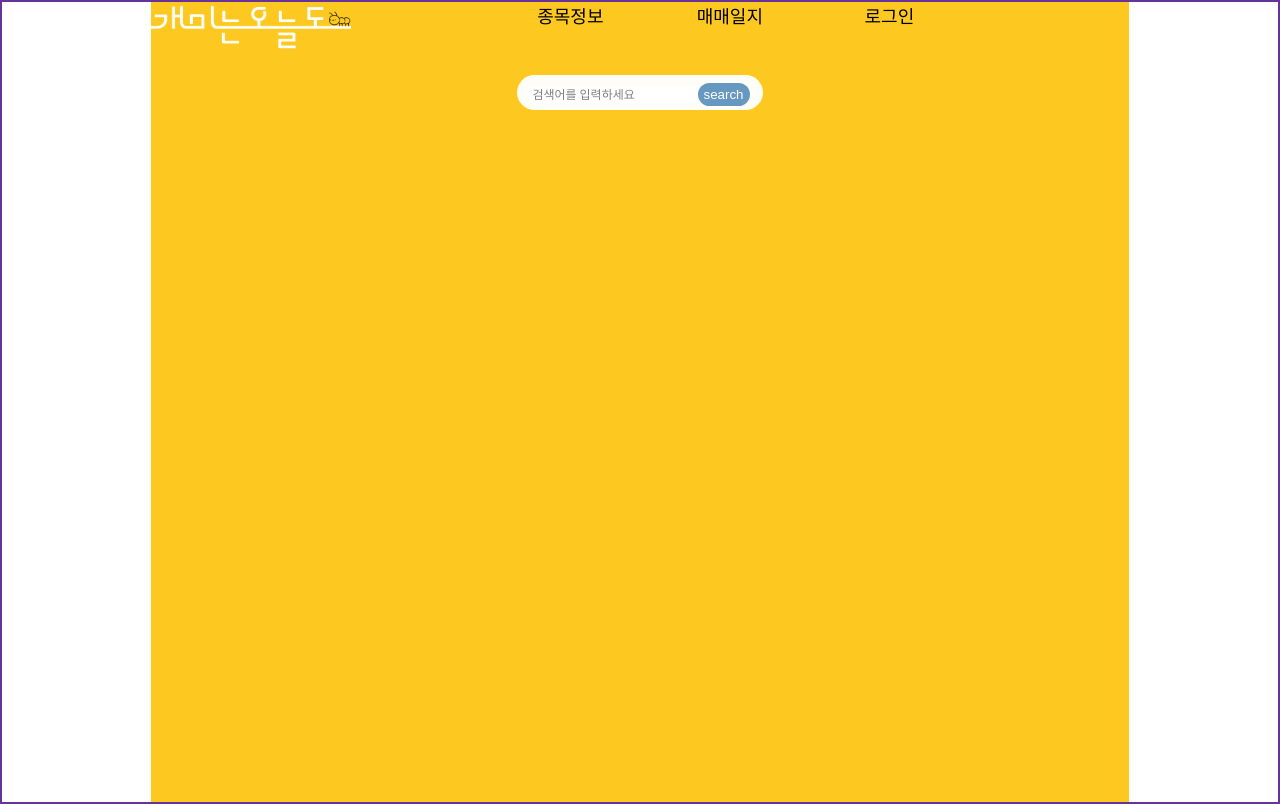
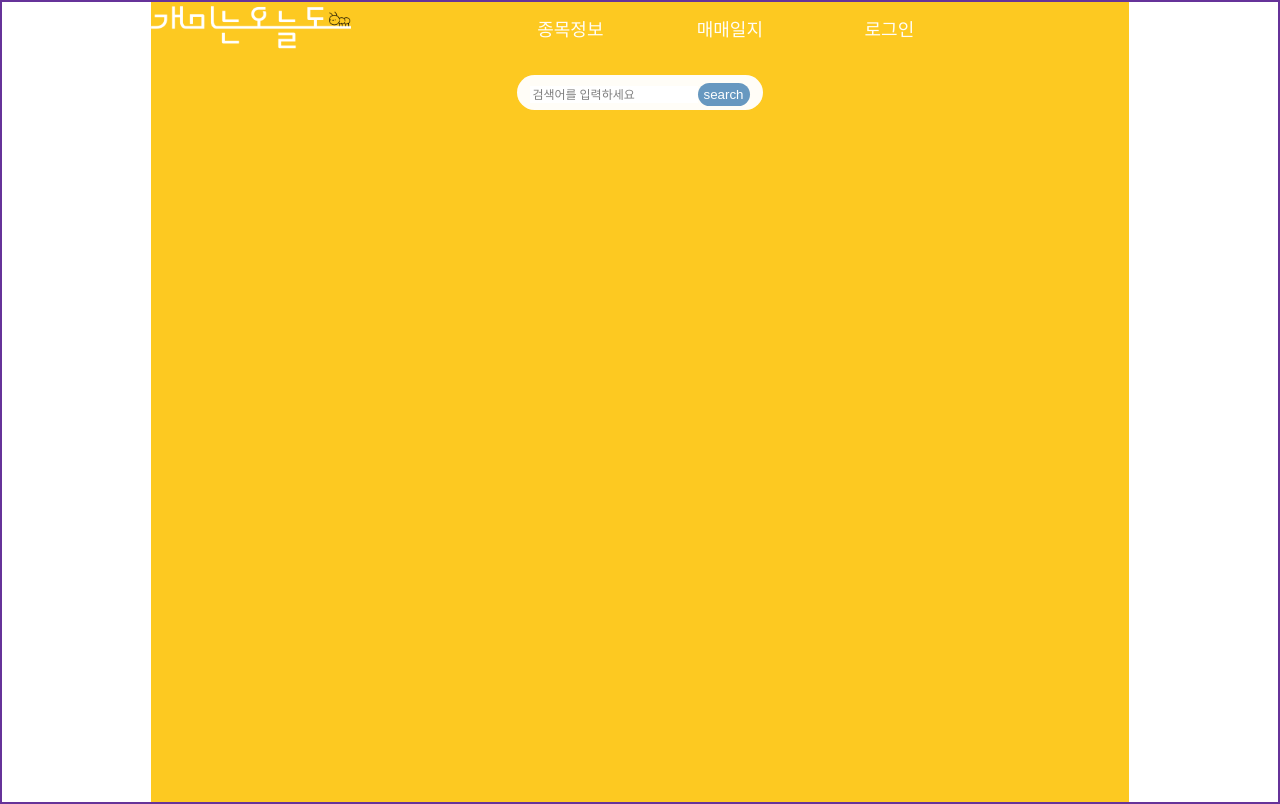
Before and after one commit to jeongmin59/antoday, a React (Vite) app in the folder antoday_FE/: page /stocksearch in a window 1280 px wide. Built offline with nearby package versions, Linux system fonts and the light colour scheme; a web font is replaced by a local one.

Commit message:
:sparkles: Feat: 검색결과 시트 구현중

```diff
--- a/antoday_FE/src/components/Common/templates/UpperNavBar.module.css
+++ b/antoday_FE/src/components/Common/templates/UpperNavBar.module.css
@@ -3,6 +3,8 @@
   grid-template-columns: repeat(12, 1fr);
   background-color: var(--main-yellow-color);
   max-width: 100%;
+  color: var(--main-white-color);
+  align-items: center;
 }
 
 .navItemHome {
--- /dev/null
+++ b/antoday_FE/src/components/StockSearch/atoms/SearchBottomSheet.tsx
@@ -0,0 +1,15 @@
+import React from "react";
+
+interface StockSearchResultsProps {
+  keyword: string;
+  totalPage: number;
+}
+
+const SearchBottomSheet: React.FC<StockSearchResultsProps> = ({
+  keyword,
+  totalPage,
+}) => {
+  return <React.Fragment>아래로 내려오는 그 검색 결과 창 그거</React.Fragment>;
+};
+
+export default SearchBottomSheet;
--- a/antoday_FE/src/components/StockInfo/atoms/StockSearchBar.tsx
+++ b/antoday_FE/src/components/StockSearch/atoms/StockSearchBar.tsx
@@ -3,6 +3,7 @@ import StockSearchResults from "./StockSearchResults";
 import { useQuery, useQueryClient } from "react-query";
 import styles from "./StocksSearchBar.module.css";
 import axios from "axios";
+import SearchBottomSheet from "./SearchBottomSheet";
 
 const StockSearchBar: React.FC = () => {
   const [inputValue, setInputValue] = useState<string>("");
@@ -13,6 +14,7 @@ const StockSearchBar: React.FC = () => {
     // console.log('입력값이 변경되었습니다:', inputValue);
     // console.log('전체페이지수는',totalPage);
     queryClient.invalidateQueries("searchResults");
+    console.log("제발나와줘", totalPage);
   }, [inputValue, totalPage]);
 
   const {
@@ -38,6 +40,7 @@ const StockSearchBar: React.FC = () => {
       console.log("키워드는", inputValue);
       console.log("전체페이지는", response.data.totalPages);
       console.log("검색결과는", response.data.content);
+      setTotalPage(response.data.totalPages);
 
       return response.data; // inputValue 값이 변경될 때만 실행
     },
@@ -76,7 +79,9 @@ const StockSearchBar: React.FC = () => {
           search
         </button>
       </form>
-      {inputValue && <StockSearchResults keyword={inputValue} />}
+      {inputValue && (
+        <SearchBottomSheet keyword={inputValue} totalPage={totalPage} />
+      )}
     </React.Fragment>
   );
 };
--- a/antoday_FE/src/pages/StockSearchPage.tsx
+++ b/antoday_FE/src/pages/StockSearchPage.tsx
@@ -1,6 +1,6 @@
 import React from "react";
 import styles from "./StockSearchPage.module.css";
-import StockSearchBar from "../components/StockInfo/atoms/StockSearchBar";
+import StockSearchBar from "../components/StockSearch/atoms/StockSearchBar";
 
 const StockSearchPage = () => {
   return (
```
Also changed, not shown: antoday_FE/src/components/StockSearch/atoms/SearchBottomSheet.module.css (added), antoday_FE/src/components/StockSearch/atoms/StockSearchResults.tsx (renamed from antoday_FE/src/components/StockInfo/atoms/StockSearchResults.tsx), antoday_FE/src/components/StockSearch/atoms/StocksSearchBar.module.css (renamed from antoday_FE/src/components/StockInfo/atoms/StocksSearchBar.module.css).
